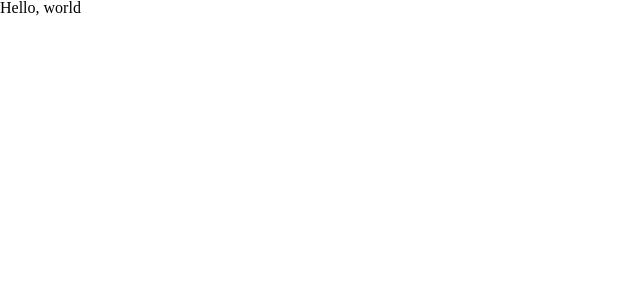
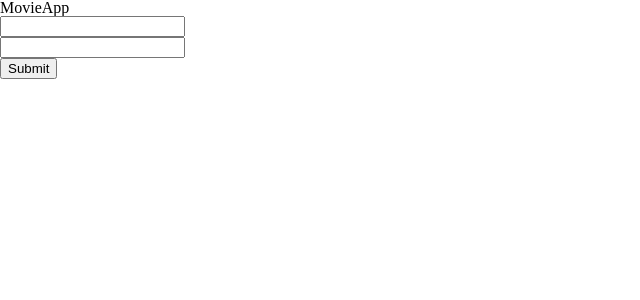
Before and after one commit to engingokmen/movie-app, a React app: page / in a window 1280 px wide. Shown: the top 300 px of the page, without its empty margins (0-640 px from the left). Built offline with nearby package versions, Linux system fonts and the light colour scheme.

Commit message:
adds login and validation

```diff
--- a/package.json
+++ b/package.json
@@ -39,6 +39,7 @@
         "webpack-dev-server": "^5.1.0"
     },
     "dependencies": {
+        "@hookform/resolvers": "^3.9.0",
         "react": "^18.3.1",
         "react-dom": "^18.3.1",
         "react-hook-form": "^7.53.0",
--- /dev/null
+++ b/src/MovieApp.tsx
@@ -0,0 +1,11 @@
+import React from 'react'
+import { Login } from './features/login'
+
+export const MovieApp = () => {
+    return (
+        <>
+            <h1>MovieApp</h1>
+            <Login />
+        </>
+    )
+}
--- /dev/null
+++ b/src/features/login/index.tsx
@@ -0,0 +1,47 @@
+import React from 'react'
+import { useForm } from 'react-hook-form'
+import { yupResolver } from '@hookform/resolvers/yup'
+import * as yup from 'yup'
+
+const schema = yup
+    .object({
+        email: yup.string().email().required(),
+        password: yup
+            .string()
+            .test(
+                'one-capital',
+                (d) => `${d.path} doesn't include a capital letter`,
+                (value) => /^(?=.*[A-Z]).*$/.test(value)
+            )
+            .test(
+                'one-number',
+                (d) => `${d.path} doesn't include a number`,
+                (value) => /^(?=.*\d).*$/.test(value)
+            )
+            .min(8)
+            .required(),
+    })
+    .required()
+
+export const Login = () => {
+    const {
+        register,
+        handleSubmit,
+        formState: { errors },
+    } = useForm({
+        resolver: yupResolver(schema),
+    })
+    const onSubmit = (data: any) => console.log(data)
+
+    return (
+        <form onSubmit={handleSubmit(onSubmit)}>
+            <input {...register('email')} />
+            <p>{errors.email?.message}</p>
+
+            <input {...register('password')} />
+            <p>{errors.password?.message}</p>
+
+            <input type="submit" />
+        </form>
+    )
+}
--- a/src/index.tsx
+++ b/src/index.tsx
@@ -1,6 +1,7 @@
 import React from 'react'
 import { createRoot } from 'react-dom/client'
 import './index.scss'
+import { MovieApp } from './MovieApp'
 
 const root = createRoot(document.getElementById('app'))
-root.render(<h1>Hello, world</h1>)
+root.render(<MovieApp />)
```
Also changed, not shown: 1 other file (tests, documents, lock files or other folders).
